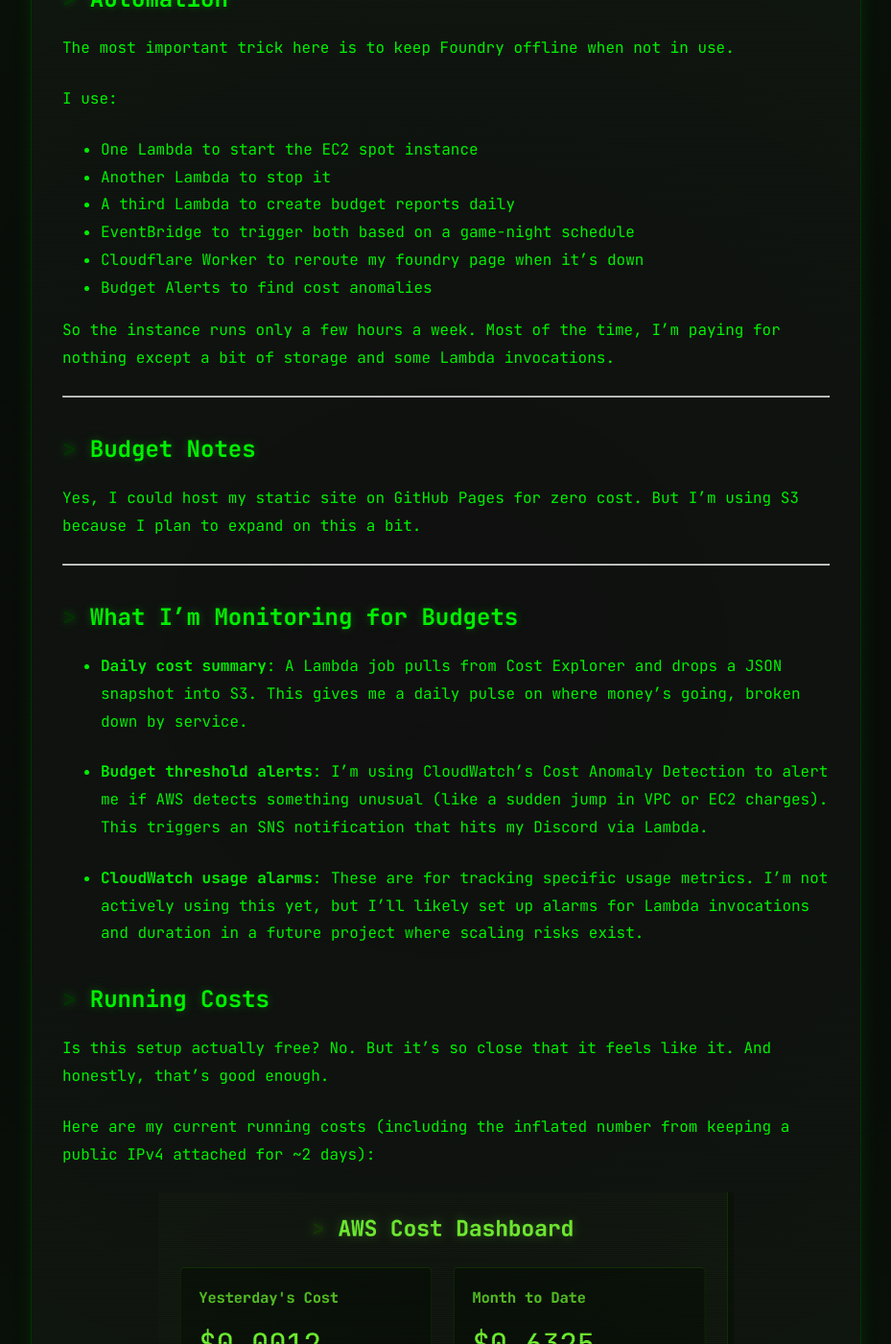
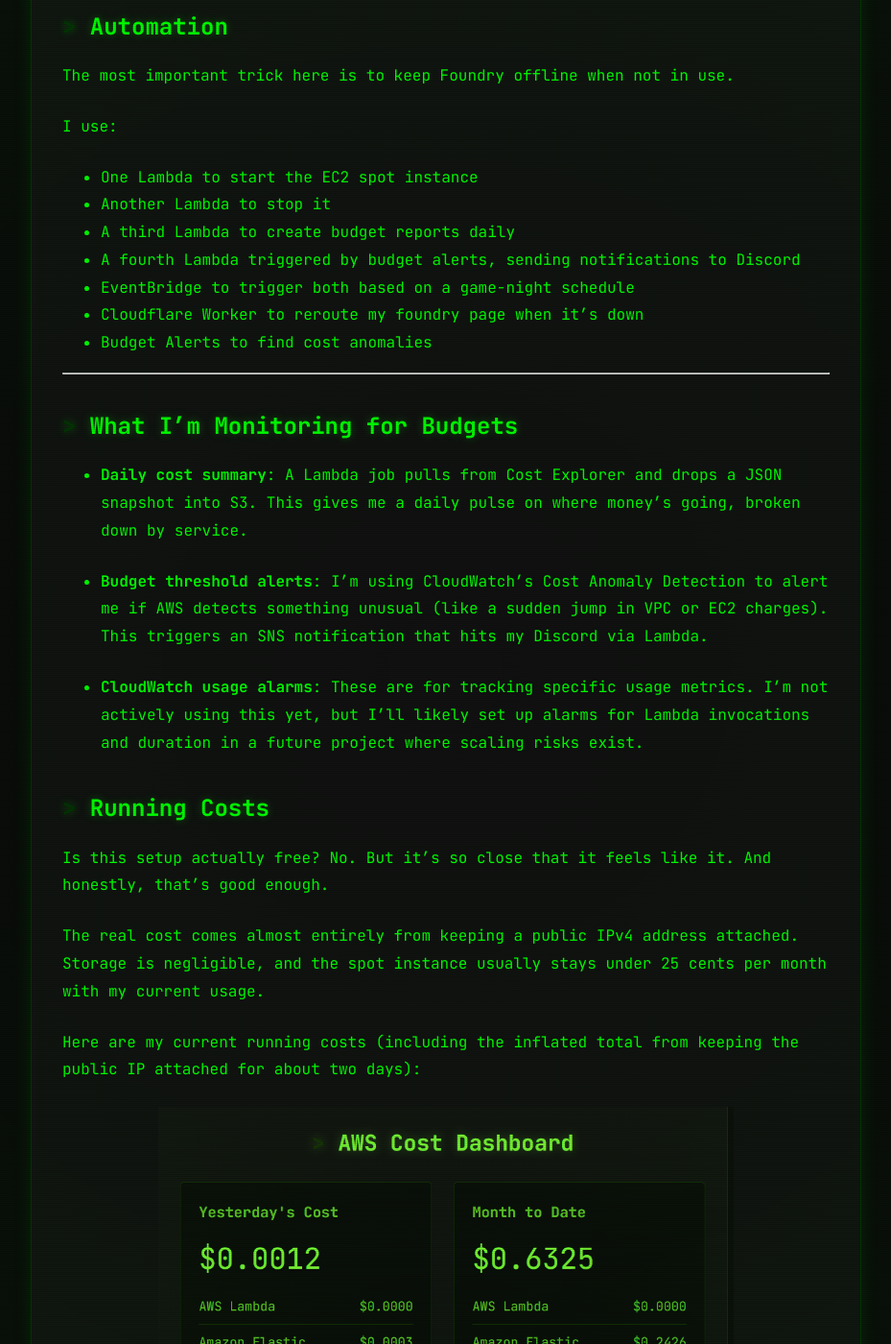
Before and after one commit to jck4/jck.sh-jekyll, a Jekyll site: the page built from _posts/2025-06-06-2025.md, in a window 1280 px wide and 1400 px high, scrolled down 3896 px. Shown: the whole window at 96% size, without its empty margins (175-1104 px from the left). Built offline with Jekyll 4.4.1, drawn with Linux system fonts in a browser that asks for light colours; some of the changed text lies outside the part shown.

Commit message:
Updated costs

```diff
--- a/_posts/2025-06-06-2025.md
+++ b/_posts/2025-06-06-2025.md
@@ -7,7 +7,7 @@
 
 Let's be honest: nothing in the cloud is *truly* free. But with a bit of effort and automation, you can get surprisingly close. This post covers how I run my personal infrastructure including a FoundryVTT game server, a portfolio site, and DNS for basically nothing.
 
-If you're able to set this up, you're probably skilled enough to be worth more than a couple bucks a month. So while it's not technically free, it's close enough for me to be satisfied.
+If you're able to set this up, you're probably doing it for the fun of it, not because you can't afford the cost. It's not technically free, but it's close enough for me. If your AWS account is still within the 12-month free tier, this setup would easily qualify.
 
 ---
 
@@ -116,17 +116,10 @@
 - One Lambda to start the EC2 spot instance
 - Another Lambda to stop it
 - A third Lambda to create budget reports daily
+- A fourth Lambda triggered by budget alerts, sending notifications to Discord
 - EventBridge to trigger both based on a game-night schedule
 - Cloudflare Worker to reroute my foundry page when it's down
 - Budget Alerts to find cost anomalies
-
-So the instance runs only a few hours a week. Most of the time, I'm paying for nothing except a bit of storage and some Lambda invocations.
-
----
-
-## Budget Notes
-
-Yes, I could host my static site on GitHub Pages for zero cost. But I'm using S3 because I plan to expand on this a bit.
 
 ---
 
@@ -139,10 +132,11 @@
 - **CloudWatch usage alarms**: These are for tracking specific usage metrics. I'm not actively using this yet, but I'll likely set up alarms for Lambda invocations and duration in a future project where scaling risks exist.
 
 ## Running Costs
+Is this setup actually free? No. But it’s so close that it feels like it. And honestly, that’s good enough.
 
-Is this setup actually free? No. But it's so close that it feels like it. And honestly, that's good enough.
+The real cost comes almost entirely from keeping a public IPv4 address attached. Storage is negligible, and the spot instance usually stays under 25 cents per month with my current usage.
 
-Here are my current running costs (including the inflated number from keeping a public IPv4 attached for ~2 days):
+Here are my current running costs (including the inflated total from keeping the public IP attached for about two days):
 
 <div style="text-align: center;">
   <img src="/assets/images/projects/blog/2025-06-06-2025/dashboard.png" alt="Running Cost Breakdown from S3-fed Lambda" style="width: 75%; max-width: 600px;" />
```
Also changed, not shown: other parts of _posts/2025-06-06-2025.md (+1 -1 lines).
